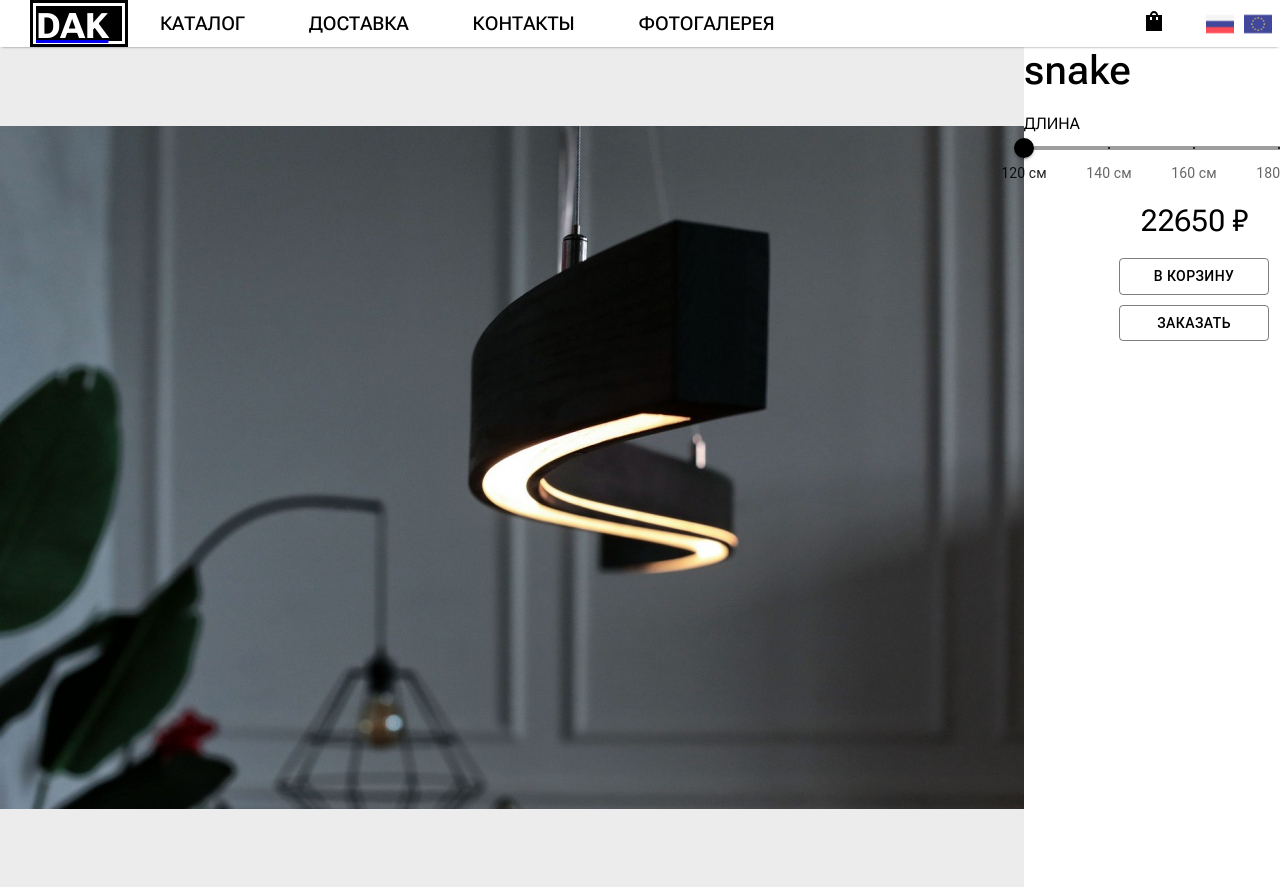
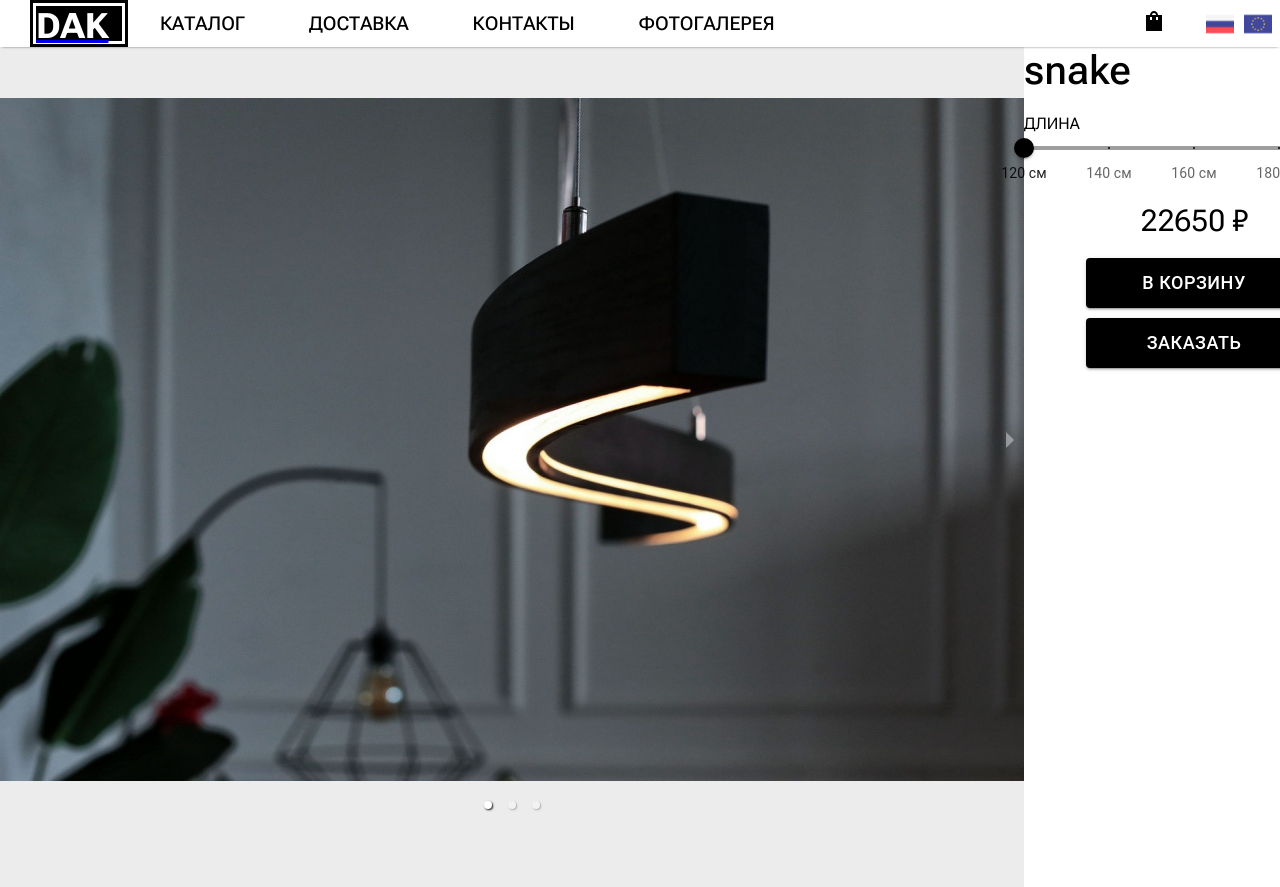
Before and after one commit to horosh7801/dak-website, a Next.js app: page /products/ceiling/snake in a window 1280 px wide. Shown: the top 887 px of the page. Built offline with nearby package versions, Linux system fonts and the light colour scheme.

Commit message:
iteration

```diff
--- a/pages/_app.js
+++ b/pages/_app.js
@@ -23,6 +23,12 @@ const theme = createTheme({
     },
     secondary: {
       main: '#ececec'
+    },
+    info: {
+      main: '#FFF'
+    },
+    neutral: {
+      main: '#FFF'
     }
   }
 })
--- a/pages/index.js
+++ b/pages/index.js
@@ -381,6 +381,7 @@ function Catalog ({ items }) {
       <ToggleButtonGroup
         className={css`background-color: white; font-weight: 500;`}
         exclusive
+        color='primary'
         value={catalogState}
         onChange={(event) => {
           setCatalogState(event.target.value)
--- a/pages/products/[type]/[item].js
+++ b/pages/products/[type]/[item].js
@@ -5,7 +5,8 @@ import "react-responsive-carousel/lib/styles/carousel.min.css"
 import { Carousel } from 'react-responsive-carousel'
 import Button from '@mui/material/Button'
 import Slider from '@mui/material/Slider'
-import { useState } from 'react'
+import { useState, useContext } from 'react'
+import LanguageContext from '../../../lib/context/language.js'
 
 
 const itemPage = css`
@@ -26,7 +27,6 @@ const actionButtonSet = css`
 	display: flex;
 	flex-direction: column;
 	row-gap: 10px;
-	width: 150px;
 `
 
 const productName = css`
@@ -56,6 +56,8 @@ export default function Item() {
 
 	const [lengthState, setLengthState] = useState(120)
 
+	const language = useContext(LanguageContext)
+
 	const router = useRouter()
 	const { item, type } = router.query
 
@@ -66,19 +68,31 @@ export default function Item() {
 					flex-direction: row;
 				`}>
 					<div className={itemImageSet}>
+						<Carousel
+							showStatus={false}
+							width={'1024px'}
+						>
+							{Array(3).fill(1).map((element, index) =>
+								(
 									<div className={css`
 										position: relative;
 										width: 1024px;
 										height: 768px;
 									`}>
-							<Image src={`/products/${type}/${item}.jpg`} fill={true} style={{objectFit: 'contain'}} />
+										<Image src={`/products/${type}/${item}/item${index}.jpg`} fill={true} style={{objectFit: 'contain'}} />
 									</div>
+								))
+							}
+						</Carousel>
 					</div>
 					<div className={css`
 						display: flex;
 						flex-direction: column;
 						flex-grow: 1;
 						align-items: center;
+						position: sticky;
+						top: 47px;
+						height: calc(100vh - 47px);
 
 					`}>
 						<div className={productName}>
@@ -86,7 +100,11 @@ export default function Item() {
 						</div>
 						<div className={lengthSlider}>
 							<div>
-								ДЛИНА
+								{
+									(language === 'russian') && 'ДЛИНА'
+									||
+									(language === 'english') && 'LENGTH'
+								}
 							</div>
 							<Slider
 								step={null}
@@ -96,36 +114,32 @@ export default function Item() {
 								onChange={(event) => {
 									setLengthState(event.target.value)
 								}}
-								marks={[
+								marks={[120, 140, 160, 180, 200].map((element) => (
 									{
-										value: 120,
-										label: '120 см'
-									},
-									{
-										value: 140,
-										label: '140 см'
-									},
-									{
-										value: 160,
-										label: '160 см'
-									},
-									{
-										value: 180,
-										label: '180 см'
-									},
-									{
-										value: 200,
-										label: '200 см'
-									},
-								]}
+										value: element,
+										label: `${element} ${(language === 'russian') && 'см' || (language === 'english') && 'cm'}`
+									}
+								))}
 							/>
 						</div>
 						<div className={price}>
 							{`${prices[lengthState]} ₽`}
 						</div>
 						<div className={actionButtonSet}>
-							<Button variant="outlined">В КОРЗИНУ</Button>
-							<Button variant="outlined">ЗАКАЗАТЬ</Button>
+							<Button sx={{width: '216px', height: '50px', fontSize: '18px'}} size="large" variant="contained">
+								{
+									(language === 'russian') && 'В КОРЗИНУ'
+									||
+									(language === 'english') && 'ADD TO CART'
+								}
+							</Button>
+							<Button sx={{width: '216px', height: '50px', fontSize: '18px'}} size='large' variant="contained">
+								{
+									(language === 'russian') && 'ЗАКАЗАТЬ'
+									||
+									(language === 'english') && 'ORDER'
+								}
+							</Button>
 						</div>
 					</div>
 				</div>
```
Lines whose indentation alone changed are shown as unchanged.
